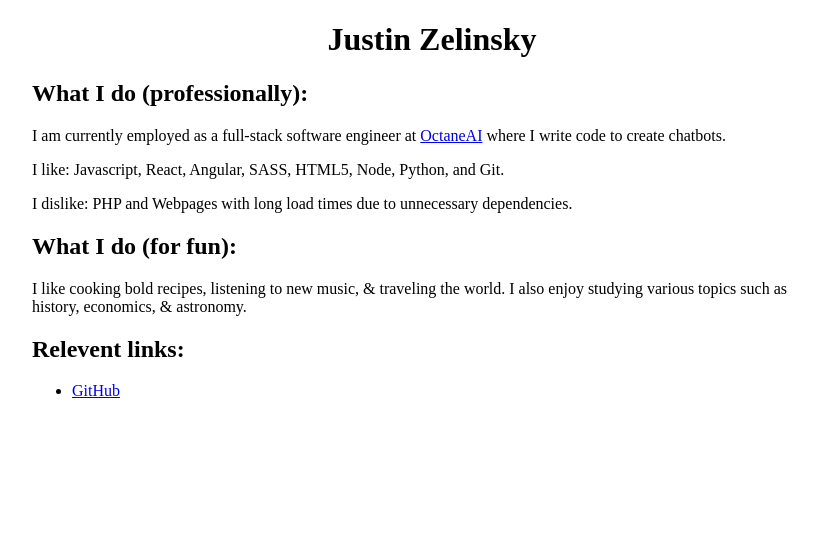
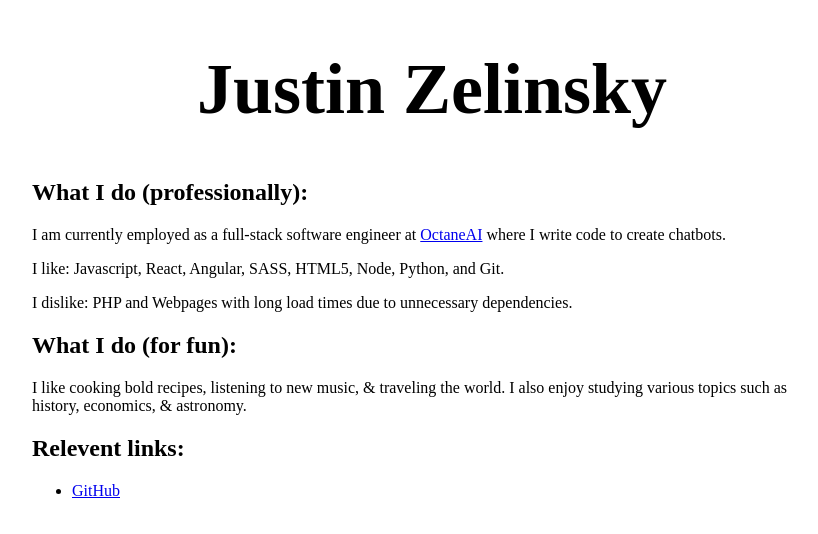
Before and after one commit to justinzelinsky/justinzelinsky.com, a plain HTML site: page index.html in a window 1280 px wide. Shown: the whole page, without its empty margins (208-1026 px from the left). Drawn offline with Linux system fonts and the light colour scheme.

Commit message:
font size

```diff
--- a/index.html
+++ b/index.html
@@ -9,15 +9,17 @@
     <link rel="icon" type="image/png" href="/favicons/favicon-16x16.png" sizes="16x16">
     <link rel="manifest" href="/favicons/manifest.json">
     <!-- http://realfavicongenerator.net/ Great favicon website! -->
-    <title>JustinZelinsky.com</title>
+    <title>Justin Zelinsky</title>
     <style>
         body {
             font-family: futura;
             width: 800px;
             margin: 0 auto;
         }
+
         body h1 {
             text-align: center;
+            font-size: 72px;
         }
     </style>
 </head>
```
